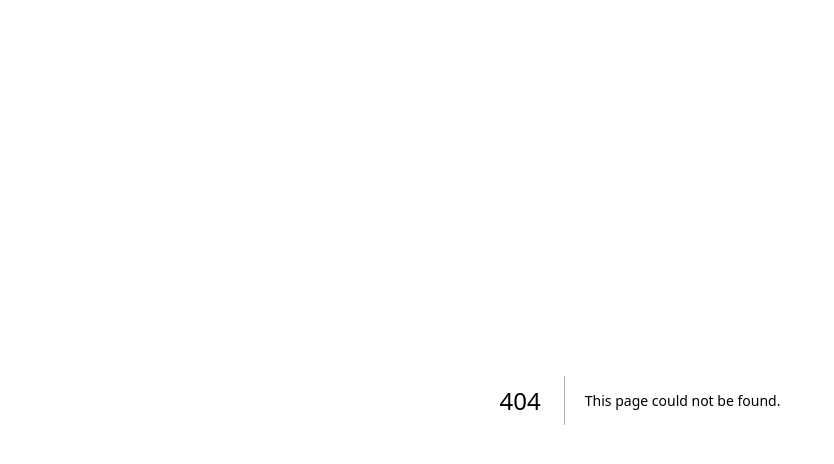
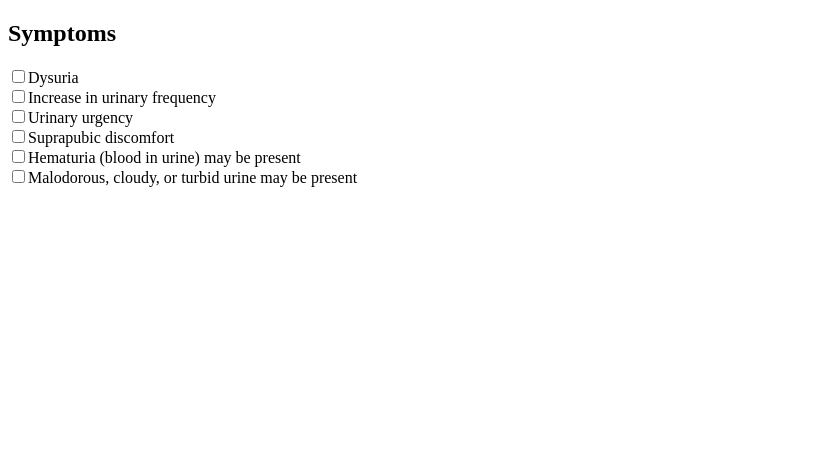
Before and after one commit to xeonmobius/pharmacist-tools, a Next.js app: page /components/symptoms in a window 1280 px wide. Before the commit this address had no page. Shown: the top 464 px of the page, without its empty margins (0-834 px from the left). Built offline with nearby package versions, Linux system fonts and the light colour scheme.

Commit message:
refactor the condition page to smaller components

```diff
--- /dev/null
+++ b/pages/components/symptoms.js
@@ -0,0 +1,21 @@
+import Form from "react-bootstrap/Form";
+
+export default function Symptoms() {
+  return (
+    <>
+      <h2>Symptoms</h2>
+      <Form.Check type={"checkbox"} label={`Dysuria`} />
+      <Form.Check type={"checkbox"} label={`Increase in urinary frequency`} />
+      <Form.Check type={"checkbox"} label={"Urinary urgency"} />
+      <Form.Check type={"checkbox"} label={"Suprapubic discomfort"} />
+      <Form.Check
+        type={"checkbox"}
+        label={"Hematuria (blood in urine) may be present"}
+      />
+      <Form.Check
+        type={"checkbox"}
+        label={"Malodorous, cloudy, or turbid urine may be present"}
+      />
+    </>
+  );
+}
```
